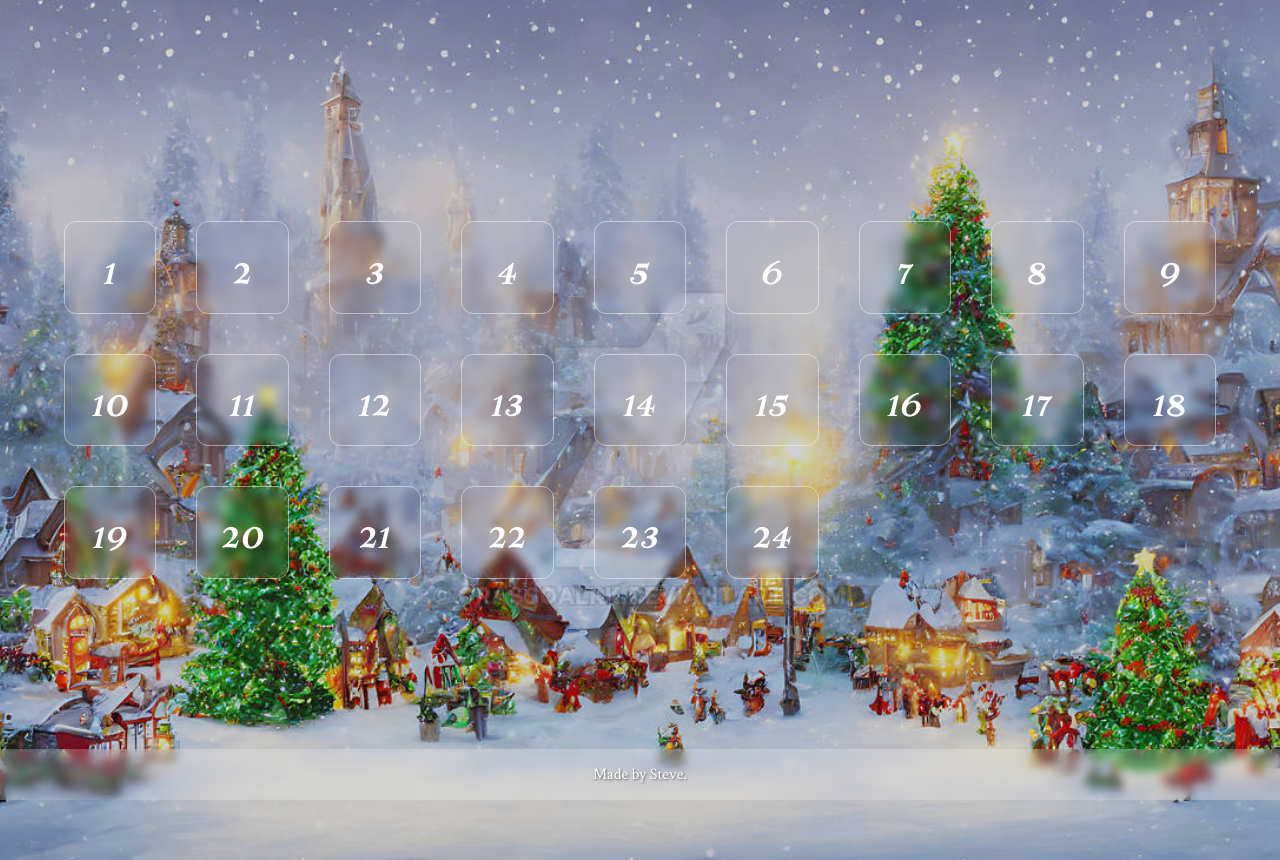
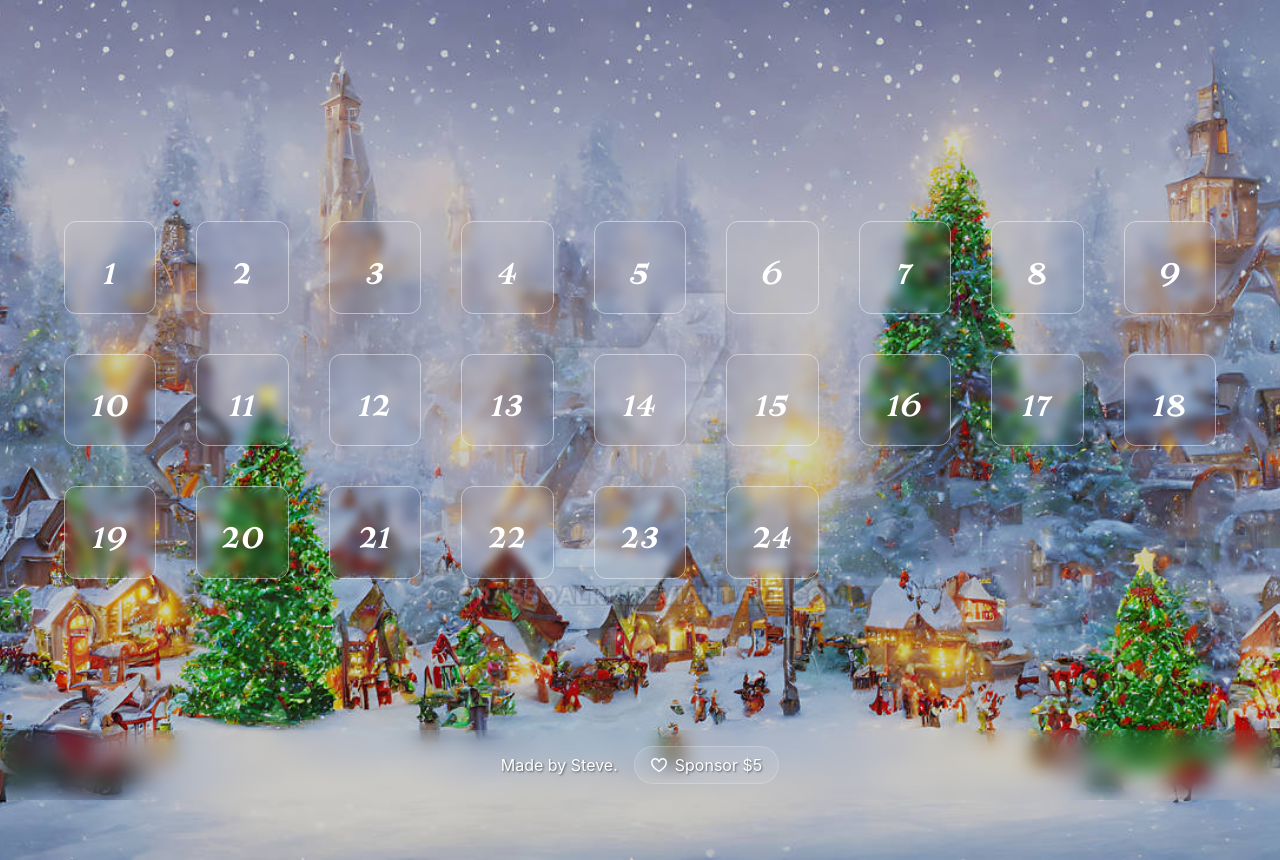
Before and after one commit to steveharrison/css-advent-calendar-2024, a React (Create React App) app in the folder css-advent-calendar/: page / in a window 1280 px wide. Built offline with nearby package versions, Linux system fonts and the light colour scheme.

Commit message:
Added Sponsor button.

```diff
--- a/css-advent-calendar/src/components/Footer/Footer.module.css
+++ b/css-advent-calendar/src/components/Footer/Footer.module.css
@@ -3,23 +3,45 @@
   bottom: 0;
   left: 0;
   right: 0;
-  padding: 15px;
+  padding: 1rem;
   text-align: center;
-  font-family: 'Crimson Text', serif;
-  background: rgba(255, 255, 255, 0.2);
-  backdrop-filter: blur(5px);
+  backdrop-filter: blur(10px);
+  -webkit-backdrop-filter: blur(10px);
+}
+
+.content {
+  display: flex;
+  gap: 1rem;
+  justify-content: center;
+  align-items: center;
 }
 
 .link {
-  color: #fff;
+  color: white;
   text-decoration: none;
-  font-size: 16px;
-  transition: opacity 0.3s ease;
   text-shadow: 1px 1px 2px rgba(0, 0, 0, 0.5);
-  font-weight: 500;
+  transition: color 0.2s ease;
 }
 
-.link:hover {
-  opacity: 0.9;
-  text-decoration: underline;
+.sponsor {
+  display: flex;
+  align-items: center;
+  gap: 0.5rem;
+  background: rgba(255, 255, 255, 0.1);
+  padding: 0.5rem 1rem;
+  border-radius: 2rem;
+  border: 1px solid rgba(255, 255, 255, 0.2);
 }
+
+.sponsor:hover {
+  background: rgba(255, 255, 255, 0.2);
+  border-color: rgba(255, 255, 255, 0.3);
+}
+
+.sponsorIcon {
+  transition: transform 0.2s ease;
+}
+
+.sponsor:hover .sponsorIcon {
+  transform: scale(1.1);
+}
--- a/css-advent-calendar/src/components/Footer/Footer.tsx
+++ b/css-advent-calendar/src/components/Footer/Footer.tsx
@@ -4,6 +4,7 @@
 export const Footer: React.FC = () => {
   return (
     <footer className={styles.footer}>
+      <div className={styles.content}>
         <a
           href="https://steveharrison.dev"
           target="_blank"
@@ -12,6 +13,18 @@
         >
           Made by Steve.
         </a>
+        <a
+          href="https://github.com/sponsors/steveharrison"
+          target="_blank"
+          rel="noopener noreferrer"
+          className={`${styles.link} ${styles.sponsor}`}
+        >
+          <svg height="16" viewBox="0 0 16 16" width="16" className={styles.sponsorIcon}>
+            <path fillRule="evenodd" d="M4.25 2.5c-1.336 0-2.75 1.164-2.75 3 0 2.15 1.58 4.144 3.365 5.682A20.565 20.565 0 008 13.393a20.561 20.561 0 003.135-2.211C12.92 9.644 14.5 7.65 14.5 5.5c0-1.836-1.414-3-2.75-3-1.373 0-2.609.986-3.029 2.456a.75.75 0 01-1.442 0C6.859 3.486 5.623 2.5 4.25 2.5zM8 14.25l-.345.666-.002-.001-.006-.003-.018-.01a7.643 7.643 0 01-.31-.17 22.075 22.075 0 01-3.434-2.414C2.045 10.731 0 8.35 0 5.5 0 2.836 2.086 1 4.25 1 5.797 1 7.153 1.802 8 3.02 8.847 1.802 10.203 1 11.75 1 13.914 1 16 2.836 16 5.5c0 2.85-2.045 5.231-3.885 6.818a22.08 22.08 0 01-3.744 2.584l-.018.01-.006.003h-.002L8 14.25zm0 0l.345.666a.752.752 0 01-.69 0L8 14.25z" fill="currentColor"/>
+          </svg>
+          Sponsor $5
+        </a>
+      </div>
     </footer>
   );
 };
```
Lines whose indentation alone changed are shown as unchanged.
